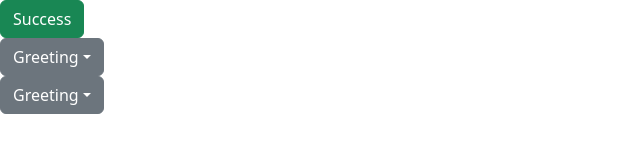
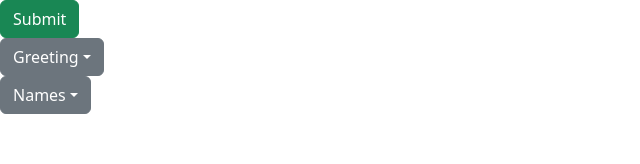
Before and after one commit to Sulav-Kharel/Report-creator, a React (Vite) app: page / in a window 1280 px wide. Shown: the top 164 px of the page, without its empty margins (0-640 px from the left). Built offline with nearby package versions, Linux system fonts and the light colour scheme.

Commit message:
added readme file

```diff
--- a/src/App.tsx
+++ b/src/App.tsx
@@ -7,9 +7,9 @@ function App() {
 
   return (
     <div>
-      <Button></Button>
+      <Button btnType="Success" heading="Submit"></Button>
       <Dropdown greetings={greetings} heading="Greeting"></Dropdown>
-      <Dropdown greetings={names} heading="Greeting"></Dropdown>
+      <Dropdown greetings={names} heading="Names"></Dropdown>
     </div>
   );
 }
--- a/src/components/Button.tsx
+++ b/src/components/Button.tsx
@@ -3,12 +3,13 @@ import React from "react";
 // add type to buttons later
 interface Props {
   btnType: string;
+  heading: string;
 }
 
-const Button = () => {
+const Button = ({ btnType, heading }: Props) => {
   return (
-    <button type="button" className="btn btn-success">
-      Success
+    <button type="button" className={"btn btn-" + btnType.toLowerCase()}>
+      {heading}
     </button>
   );
 };
```
Also changed, not shown: 1 other file (tests, documents, lock files or other folders).
